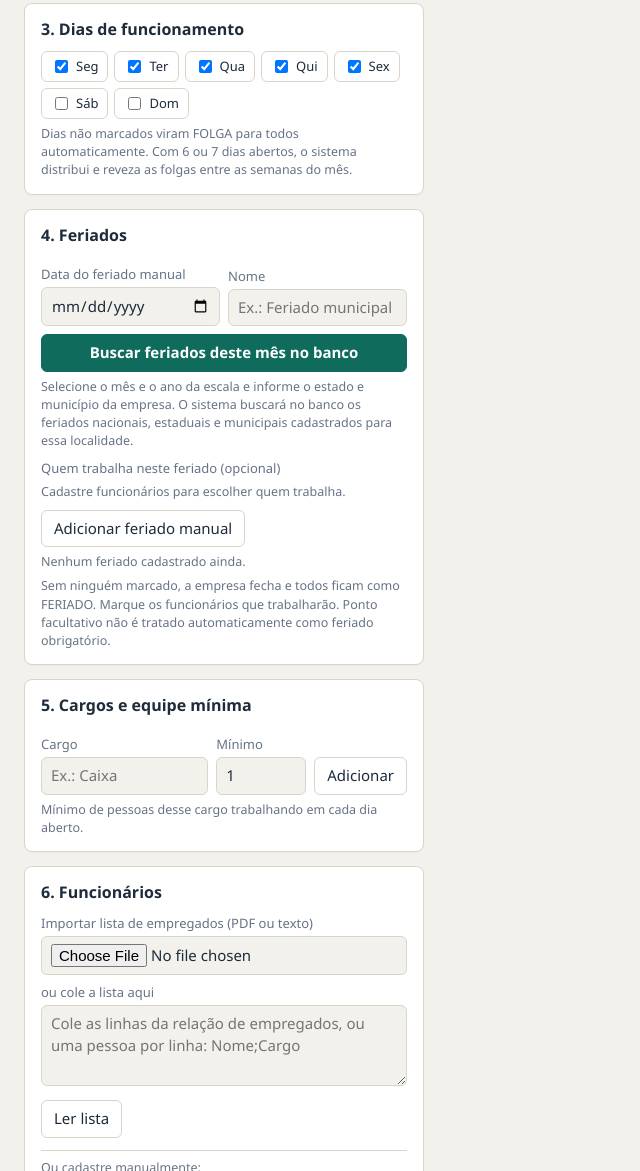
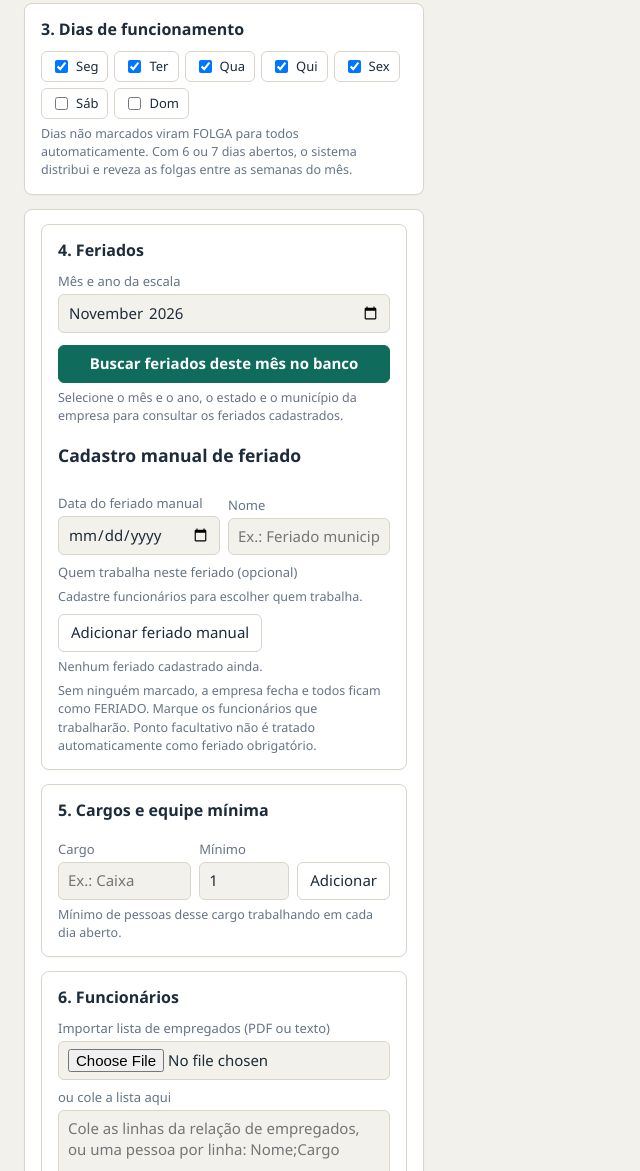
Before and after one commit to escritoriolux/geradorescala5x2, a plain HTML site: page index.html in a window 1280 px wide. Shown: the part 686-1857 px from the top of the page, without its empty margins (0-640 px from the left). Drawn offline with Linux system fonts and the light colour scheme.

Commit message:
Update index.html

```diff
--- a/index.html
+++ b/index.html
@@ -98,14 +98,42 @@ tr.cv td.bad{background:var(--warnl);color:var(--warn);font-weight:700}
   <p class="hint">Dias não marcados viram FOLGA para todos automaticamente. Com 6 ou 7 dias abertos, o sistema distribui e reveza as folgas entre as semanas do mês.</p>
  </section>
  <section>
+
+<section>
   <h2>4. Feriados</h2>
-  <div class="row"><div><label for="fd">Data do feriado manual</label><input id="fd" type="date"></div><div><label for="fn">Nome</label><input id="fn" placeholder="Ex.: Feriado municipal"></div></div>
-  <div class="row" style="margin-top:8px"><button class="p" id="bBuscaFeriados">Buscar feriados deste mês no banco</button></div>
-  <p class="hint" id="ferMsg">Selecione o mês e o ano da escala e informe o estado e município da empresa. O sistema buscará no banco os feriados nacionais, estaduais e municipais cadastrados para essa localidade.</p>
-  <label>Quem trabalha neste feriado (opcional)</label><div id="fw"></div>
-  <button id="bFer" style="margin-top:8px">Adicionar feriado manual</button><div id="fl"></div>
+
+  <label for="mes">Mês e ano da escala</label>
+  <input type="month" id="mes" aria-label="Mês e ano da escala">
+
+  <div class="row" style="margin-top:12px">
+    <button class="p" id="bBuscaFeriados">Buscar feriados deste mês no banco</button>
+  </div>
+
+  <p class="hint" id="ferMsg">Selecione o mês e o ano, o estado e o município da empresa para consultar os feriados cadastrados.</p>
+
+  <div class="divider"></div>
+
+  <h3>Cadastro manual de feriado</h3>
+  <div class="row">
+    <div>
+      <label for="fd">Data do feriado manual</label>
+      <input id="fd" type="date">
+    </div>
+    <div>
+      <label for="fn">Nome</label>
+      <input id="fn" placeholder="Ex.: Feriado municipal">
+    </div>
+  </div>
+
+  <label>Quem trabalha neste feriado (opcional)</label>
+  <div id="fw"></div>
+
+  <button id="bFer" style="margin-top:8px">Adicionar feriado manual</button>
+  <div id="fl"></div>
+
   <p class="hint">Sem ninguém marcado, a empresa fecha e todos ficam como FERIADO. Marque os funcionários que trabalharão. Ponto facultativo não é tratado automaticamente como feriado obrigatório.</p>
- </section>
+</section>
+
  <section>
   <h2>5. Cargos e equipe mínima</h2>
   <div class="row"><div><label for="rn">Cargo</label><input id="rn" placeholder="Ex.: Caixa"></div><div style="max-width:90px"><label for="rm">Mínimo</label><input id="rm" type="number" min="0" value="1"></div><button class="fit" id="bRole">Adicionar</button></div>
@@ -129,7 +157,7 @@ tr.cv td.bad{background:var(--warnl);color:var(--warn);font-weight:700}
 </div>
 
 <div>
- <div class="bar"><label for="mes" style="margin:0;align-self:center">Mês e ano da escala</label><input type="month" id="mes" aria-label="Mês e ano da escala"><button class="p" id="bGen">Gerar escala</button><button id="bVar">Gerar outra variação</button><button id="bPrint">Imprimir / salvar PDF</button></div>
+<div class="bar"><button class="p" id="bGen">Gerar escala</button><button id="bVar">Gerar outra variação</button><button id="bPrint">Imprimir / salvar PDF</button></div>
  <div id="alerts"></div>
  <section class="sheet" id="out"><div class="empty">Cadastre cargos e funcionários e clique em “Gerar escala”.</div></section>
 </div>
```
